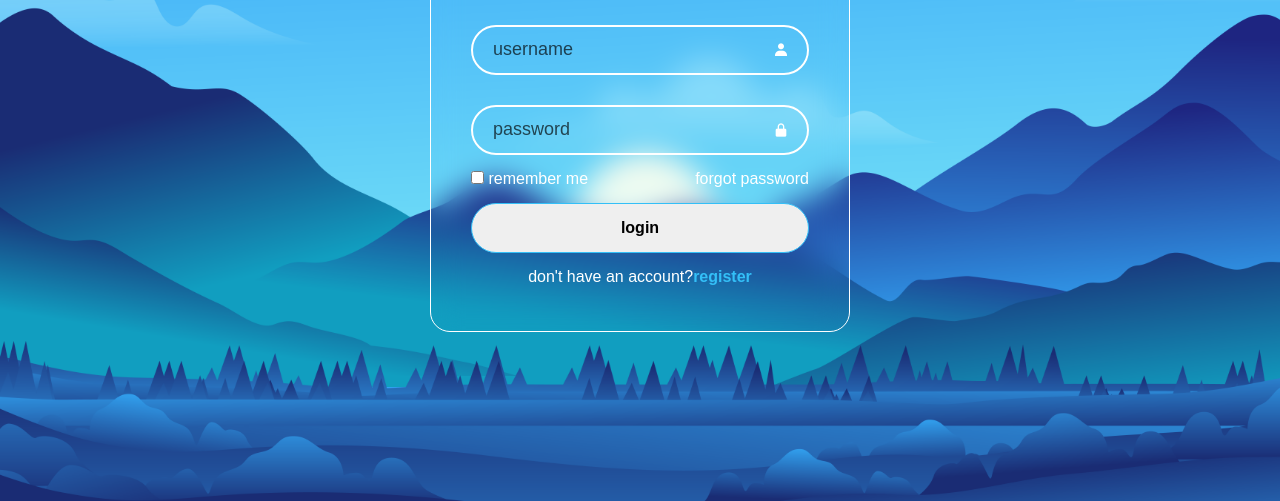
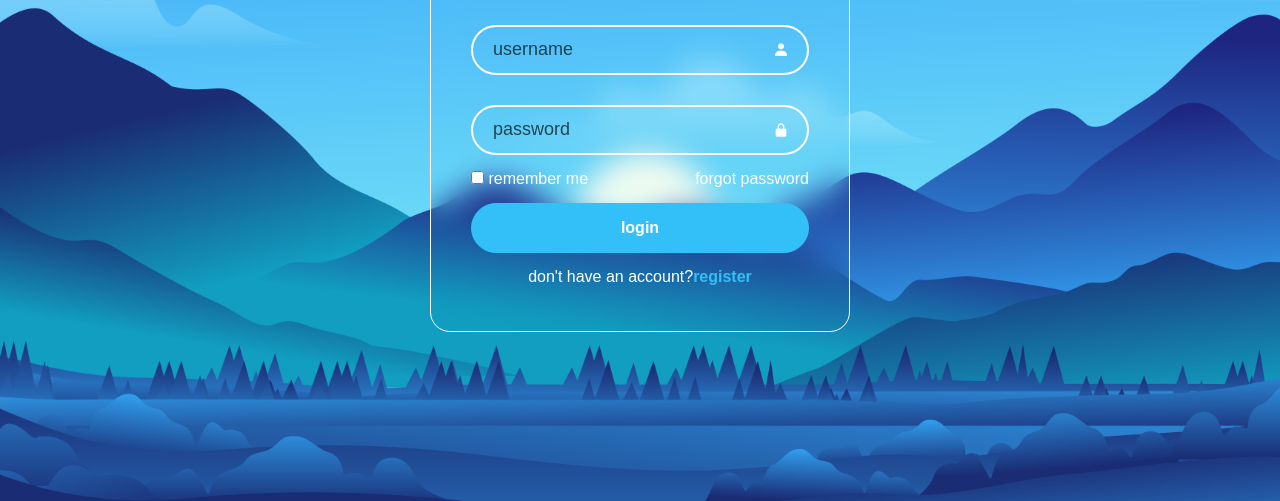
Before and after one commit to gabriel96651/formulario-minimalistc02, a plain HTML site: page index.html in a window 1280 px wide. In both pictures the pointer is over the button "login". Shown: the part 299-800 px from the top of the page. Drawn offline with nearby package versions, Linux system fonts and the light colour scheme.

Commit message:
atualizacao

```diff
--- a/style.css
+++ b/style.css
@@ -93,6 +93,12 @@ transition: all 0.5s;
     border-radius: 40px;
     font-size: 16px;
     font-weight: 600;
+    transition: all 0.3s;
+}
+
+.btn:hover {
+    background-color: rgb(51, 191, 247);
+    color: white;
 }
 
 .don {
```
